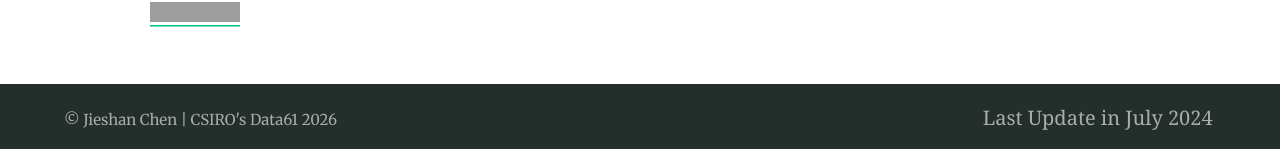
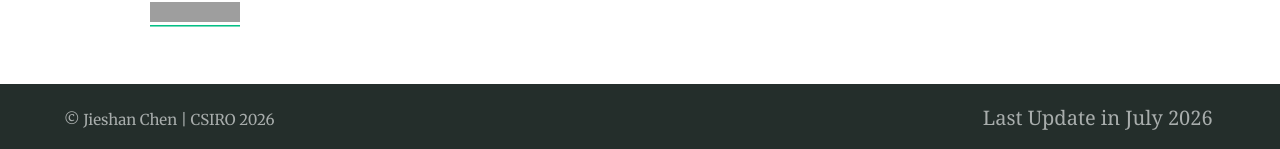
Before and after one commit to chenjshnn/chenjshnn.github.io, a Jekyll site: the page built from index.md, in a window 1280 px wide and 900 px high, scrolled down 4903 px. Shown: the part 748-897 px from the top of the window. Built offline with Jekyll 4.4.1, drawn with Linux system fonts in a browser that asks for light colours; grey boxes are pictures that could not be loaded.

Commit message:
Update _config.yml

```diff
--- a/_config.yml
+++ b/_config.yml
@@ -93,13 +93,13 @@ defaults:
 # 7. Site settings
 encoding: utf-8 # Make sure the encoding is right
 lang: en-GB # Set the site language
-title: "Jieshan Chen | CSIRO's Data61" # Site name or title, also used in jekyll-seo-tag
+title: "Jieshan Chen | CSIRO" # Site name or title, also used in jekyll-seo-tag
 logo:  Jieshan Chen # Site logo, also used in jekyll-seo-tag
 description: "Jieshan Chen" # Site description and default description, also used in jekyll-seo-tag
 url: "https://chenjshnn.github.io/" # Site url, also used in jekyll-seo-tag
 baseurl: ""
 repo: "https://github.com/chenjshnn"
-email: "Jieshan.Chen@data61.csiro.au"
+email: "Jieshan.Chen@csiro.au"
 # disqus: "alembic-1" # Blog post comments, uncomment the option and set the site ID from your Disqus account
 # date_format: "%-d %B %Y" # Blog post date formatting using placeholder formatting
 # google_analytics: ""
@@ -133,7 +133,7 @@ navigation_header:
   url: /files/JieshanChen_CV.pdf
 
 navigation_footer:
-- title: Last Update in July 2024
+- title: Last Update in July 2026
   url:
 
 social_links: # Appears in sidebar. Set the urls then uncomment and comment out as desired
```
